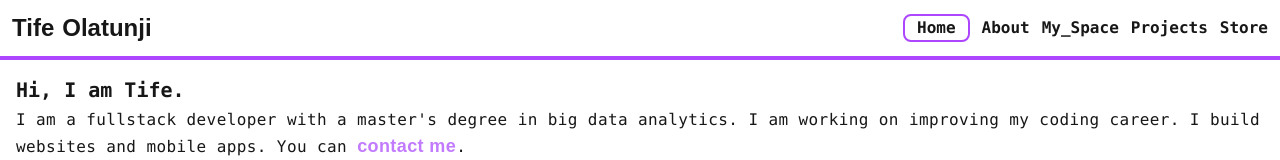
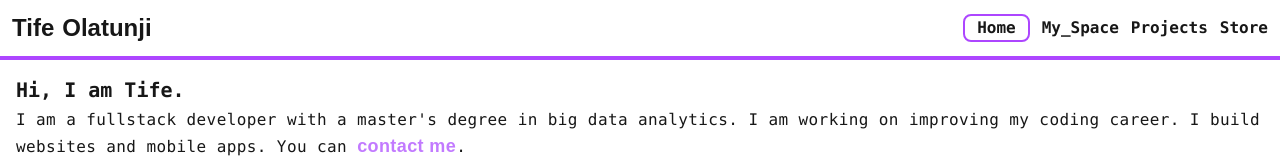
Before and after one commit to Qayyax/portfolio, a Next.js app: page / in a window 1280 px wide. Shown: the top 160 px of the page. Built offline with nearby package versions, Linux system fonts and the light colour scheme; a web font is replaced by a local one.

Commit message:
removed about section

```diff
--- a/app/_data_exports/navroutes.ts
+++ b/app/_data_exports/navroutes.ts
@@ -2,7 +2,6 @@ import { NavProperty } from "@/type";
 
 const navRoutes: NavProperty[] = [
   { title: "Home", to: "/" },
-  { title: "About", to: "/about" },
   { title: "My_Space", to: "/my_space" },
   { title: "Projects", to: "/projects" },
   { title: "Store", to: "/store" },
--- a/app/about/page.tsx
+++ /dev/null
@@ -1,12 +0,0 @@
-// TODO:
-// - [] About myself
-// - [] My journey
-// - [] My interest
-//    - [] show both youtube channels
-// - [] My current goals
-// - [] My dreams
-// - [] under each sections would have a divider in the center
-
-export default function About() {
-  return <div>This is the about page</div>;
-}
```
